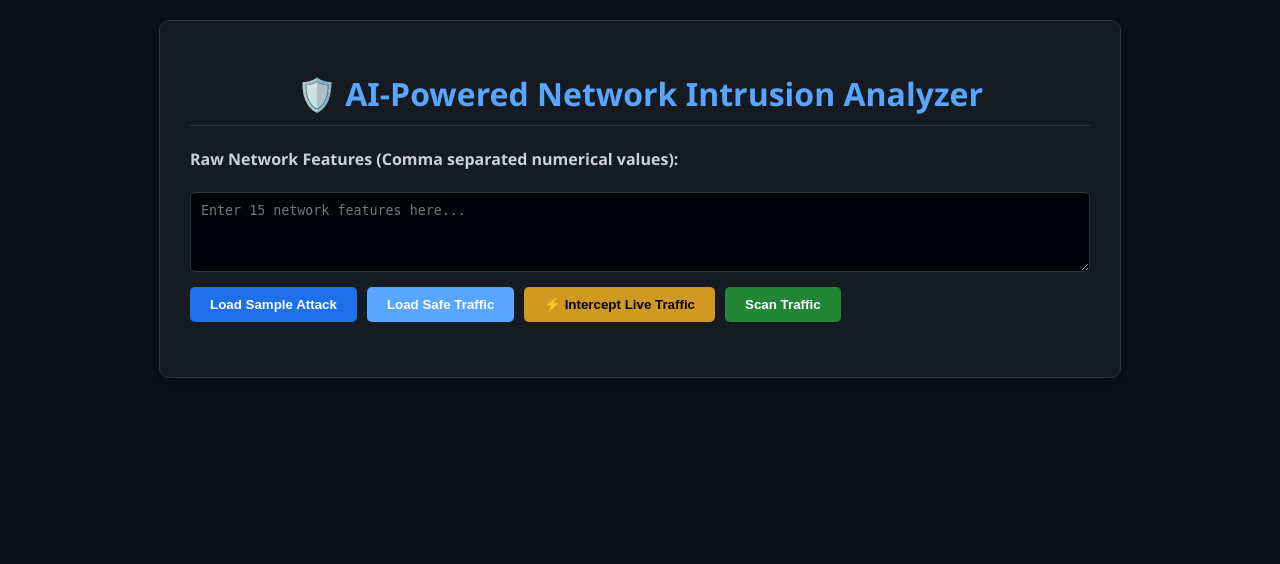
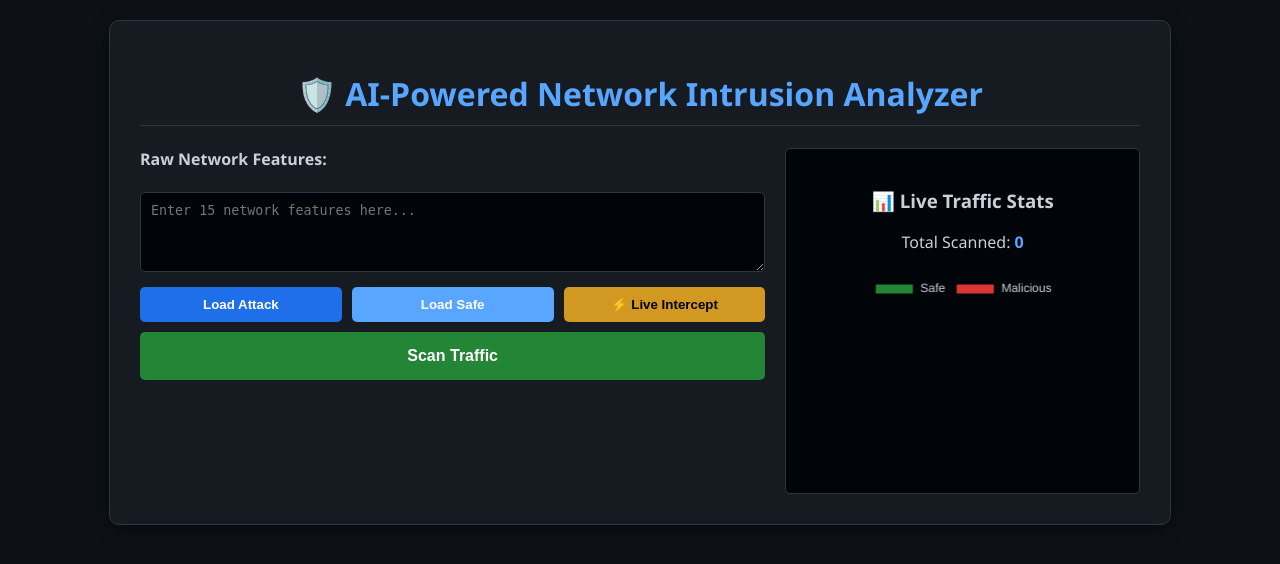
Before and after one commit to the-miz-4u/AI-NIDS-Analyzer, a Flask app: page / in a window 1280 px wide. Shown: the top 564 px of the page. Run offline with Flask 3, Linux system fonts and the light colour scheme; parts of the project's set-up code (start-up, migrations or seed data) failed here and were passed over.

Commit message:
Added live statistics and Chart.js graph to UI

```diff
--- a/templates/index.html
+++ b/templates/index.html
@@ -4,6 +4,8 @@
     <meta charset="UTF-8">
     <meta name="viewport" content="width=device-width, initial-scale=1.0">
     <title>AI NIDS Analyzer</title>
+    <!-- Chart.js ka CDN add kiya hai graph ke liye -->
+    <script src="https://cdn.jsdelivr.net/npm/chart.js"></script>
     <style>
         body {
             font-family: 'Segoe UI', Tahoma, Geneva, Verdana, sans-serif;
@@ -13,7 +15,7 @@
             padding: 20px;
         }
         .container {
-            max-width: 900px;
+            max-width: 1000px;
             margin: 0 auto;
             background-color: #161b22;
             padding: 30px;
@@ -26,6 +28,22 @@
             color: #58a6ff;
             border-bottom: 1px solid #30363d;
             padding-bottom: 10px;
+        }
+        .dashboard-grid {
+            display: flex;
+            gap: 20px;
+            margin-top: 20px;
+        }
+        .main-panel {
+            flex: 2;
+        }
+        .stats-panel {
+            flex: 1;
+            background-color: #010409;
+            padding: 20px;
+            border-radius: 5px;
+            border: 1px solid #30363d;
+            text-align: center;
         }
         .input-section {
             margin-bottom: 25px;
@@ -44,27 +62,25 @@
         .buttons {
             margin-top: 10px;
             display: flex;
+            flex-wrap: wrap;
             gap: 10px;
         }
         button {
-            padding: 10px 20px;
+            padding: 10px 15px;
             border: none;
             border-radius: 5px;
             cursor: pointer;
             font-weight: bold;
             transition: 0.3s;
         }
-        #scanBtn {
-            background-color: #238636;
-            color: white;
-        }
+        #scanBtn { background-color: #238636; color: white; width: 100%; margin-top: 10px; padding: 15px; font-size: 16px;}
         #scanBtn:hover { background-color: #2ea043; }
-
-        #loadSampleBtn {
-            background-color: #1f6feb;
-            color: white;
-        }
+        #loadSampleBtn { background-color: #1f6feb; color: white; flex: 1;}
         #loadSampleBtn:hover { background-color: #388bfd; }
+        #loadSafeBtn { background-color: #58a6ff; color: white; flex: 1;}
+        #loadSafeBtn:hover { background-color: #79c0ff; }
+        #liveBtn { background-color: #d29922; color: black; font-weight: 900; flex: 1;}
+        #liveBtn:hover { background-color: #e3b341; }
 
         .result-card {
             display: none;
@@ -76,7 +92,6 @@
         }
         .malicious { border-left-color: #da3633; }
         .safe { border-left-color: #238636; }
-
         .status-badge {
             display: inline-block;
             padding: 5px 10px;
@@ -86,13 +101,18 @@
         }
         .badge-malicious { background-color: #da3633; color: white; }
         .badge-safe { background-color: #238636; color: white; }
-
         #aiExplanation {
             color: #ff7b72;
             font-style: italic;
             margin-top: 15px;
             border-top: 1px dashed #30363d;
             padding-top: 10px;
+        }
+        .chart-container {
+            position: relative;
+            height: 200px;
+            width: 100%;
+            margin-top: 20px;
         }
     </style>
 </head>
@@ -101,20 +121,19 @@
 <div class="container">
     <h1>🛡️ AI-Powered Network Intrusion Analyzer</h1>
 
+    <div class="dashboard-grid">
+        <!-- Left Panel: Input & Controls -->
+        <div class="main-panel">
             <div class="input-section">
-        <label for="packetData"><strong>Raw Network Features (Comma separated numerical values):</strong></label><br><br>
+                <label for="packetData"><strong>Raw Network Features:</strong></label><br><br>
                 <textarea id="packetData" placeholder="Enter 15 network features here..."></textarea>
 
-
                 <div class="buttons">
-            <button id="loadSampleBtn" onclick="loadSample()">Load Sample Attack</button>
-            <button id="loadSafeBtn" onclick="loadSafeSample()" style="background-color: #58a6ff; color: white;">Load Safe Traffic</button>
-
-            <!-- Naya Live Intercept Button -->
-            <button id="liveBtn" onclick="fetchLiveTraffic()" style="background-color: #d29922; color: black; font-weight: 900;">⚡ Intercept Live Traffic</button>
-
+                    <button id="loadSampleBtn" onclick="loadSample()">Load Attack</button>
+                    <button id="loadSafeBtn" onclick="loadSafeSample()">Load Safe</button>
+                    <button id="liveBtn" onclick="fetchLiveTraffic()">⚡ Live Intercept</button>
+                </div>
                 <button id="scanBtn" onclick="analyzeTraffic()">Scan Traffic</button>
-        </div>
             </div>
 
             <div id="resultCard" class="result-card">
@@ -125,14 +144,82 @@
             </div>
         </div>
 
+        <!-- Right Panel: Live Statistics -->
+        <div class="stats-panel">
+            <h3>📊 Live Traffic Stats</h3>
+            <p>Total Scanned: <strong id="totalCount" style="color: #58a6ff;">0</strong></p>
+            <div class="chart-container">
+                <canvas id="trafficChart"></canvas>
+            </div>
+        </div>
+    </div>
+</div>
+
 <script>
-    // Ye function dummy data box mein daal dega taaki bar-bar type na karna pade
+    // Variables for tracking stats
+    let safeCount = 0;
+    let maliciousCount = 0;
+    let totalCount = 0;
+
+    // Initialize Chart.js
+    const ctx = document.getElementById('trafficChart').getContext('2d');
+    const trafficChart = new Chart(ctx, {
+        type: 'doughnut',
+        data: {
+            labels: ['Safe', 'Malicious'],
+            datasets: [{
+                data: [0, 0],
+                backgroundColor: ['#238636', '#da3633'],
+                borderColor: '#010409',
+                borderWidth: 3
+            }]
+        },
+        options: {
+            responsive: true,
+            maintainAspectRatio: false,
+            plugins: {
+                legend: {
+                    labels: { color: '#c9d1d9' }
+                }
+            }
+        }
+    });
+
+    // Update Chart Function
+    function updateStats(isMalicious) {
+        totalCount++;
+        if (isMalicious) {
+            maliciousCount++;
+        } else {
+            safeCount++;
+        }
+
+        document.getElementById('totalCount').innerText = totalCount;
+        trafficChart.data.datasets[0].data = [safeCount, maliciousCount];
+        trafficChart.update();
+    }
+
     function loadSample() {
         document.getElementById('packetData').value = "17, 49830, 4, 0, 2048, 0, 512.0, 0.0, 80.2, 0.0, 16610.0, 0.0, 16610.0, 80.2, 41062.4";
     }
-    // Ye function Safe traffic ka dummy data daal dega
+
     function loadSafeSample() {
         document.getElementById('packetData').value = "6, 80, 2, 0, 1024, 0, 256.0, 0.0, 40.0, 0.0, 8000.0, 0.0, 8000.0, 40.0, 20000.0";
+    }
+
+    async function fetchLiveTraffic() {
+        const btn = document.getElementById('liveBtn');
+        btn.innerText = "Intercepting...";
+        try {
+            const response = await fetch('/get_live_traffic');
+            const data = await response.json();
+            document.getElementById('packetData').value = data.raw_data;
+            document.getElementById('resultCard').style.display = 'none';
+        } catch (error) {
+            alert("Live traffic intercept fail ho gaya!");
+        } finally {
+            btn.innerText = "⚡ Live Intercept";
+        }
     }
 
     async function analyzeTraffic() {
@@ -142,13 +229,10 @@
             return;
         }
 
-        // String ko array of numbers mein convert karna
         const featuresArray = rawData.split(',').map(item => parseFloat(item.trim()));
-
         document.getElementById('scanBtn').innerText = "Scanning...";
 
         try {
-            // Hamari Flask API ko data bhej rahe hain
             const response = await fetch('/predict', {
                 method: 'POST',
                 headers: { 'Content-Type': 'application/json' },
@@ -156,8 +240,6 @@
             });
 
             const result = await response.json();
-
-            // Result show karna
             const resultCard = document.getElementById('resultCard');
             const statusBadge = document.getElementById('statusBadge');
 
@@ -169,10 +251,12 @@
                 resultCard.className = 'result-card malicious';
                 statusBadge.className = 'status-badge badge-malicious';
                 document.getElementById('aiExplanation').innerHTML = `<strong>🤖 Gemini Analysis:</strong><br>${result.ai_explanation}`;
+                updateStats(true); // Update graph for Malicious
             } else {
                 resultCard.className = 'result-card safe';
                 statusBadge.className = 'status-badge badge-safe';
                 document.getElementById('aiExplanation').innerHTML = "";
+                updateStats(false); // Update graph for Safe
             }
         } catch (error) {
             alert("Error connecting to server. Is app.py running?");
@@ -180,26 +264,6 @@
             document.getElementById('scanBtn').innerText = "Scan Traffic";
         }
     }
-    // Ye API se random live packet layega aur box mein bhar dega
-    async function fetchLiveTraffic() {
-        const btn = document.getElementById('liveBtn');
-        btn.innerText = "Intercepting...";
-
-        try {
-            const response = await fetch('/get_live_traffic');
-            const data = await response.json();
-
-            // Textarea mein data daalna
-            document.getElementById('packetData').value = data.raw_data;
-
-            // UI effect ke liye chota sa alert ya reset
-            document.getElementById('resultCard').style.display = 'none';
-        } catch (error) {
-            alert("Live traffic intercept fail ho gaya!");
-        } finally {
-            btn.innerText = "⚡ Intercept Live Traffic";
-        }
-    }
 </script>
 
 </body>
```
Lines whose indentation alone changed are shown as unchanged.
